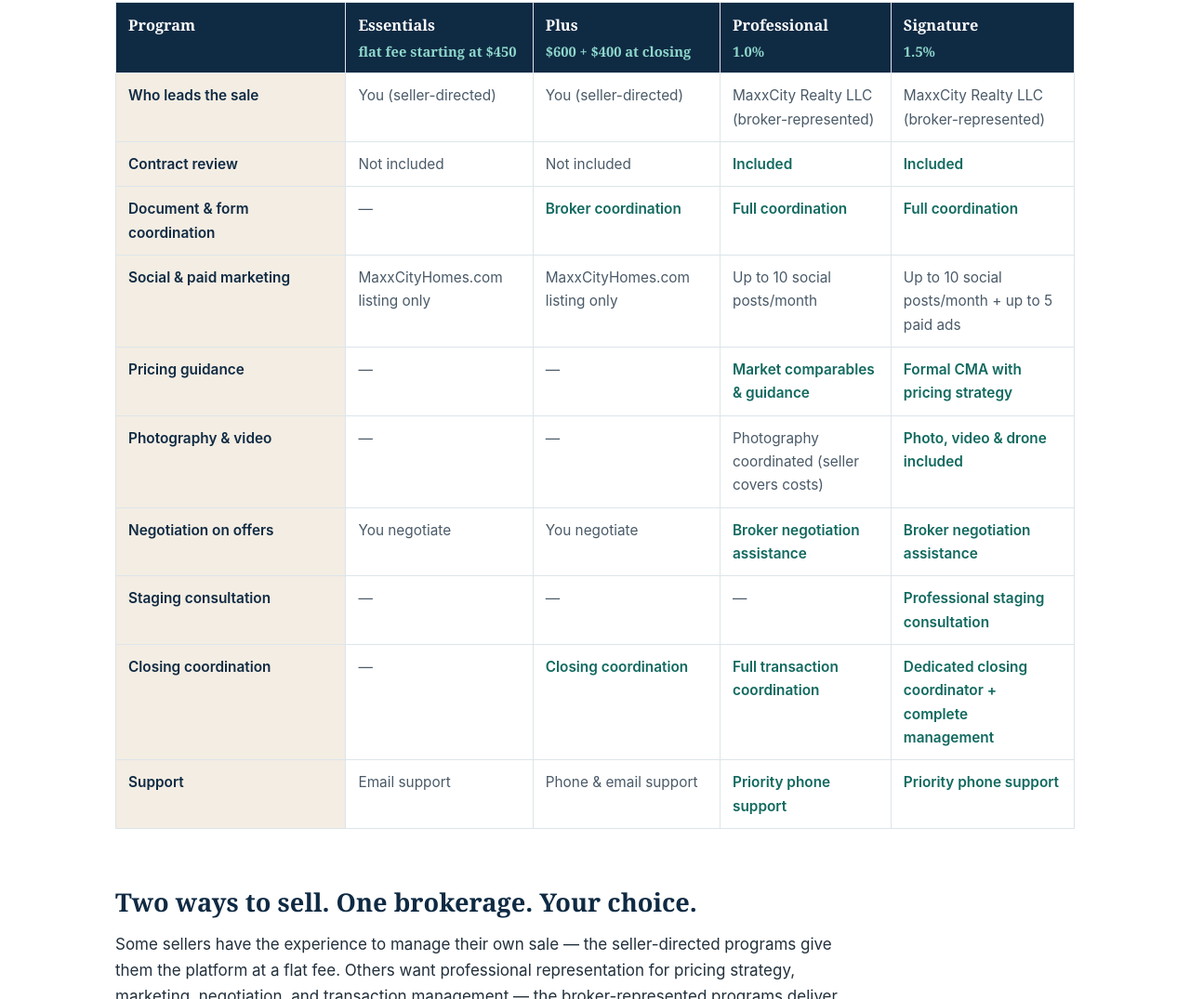
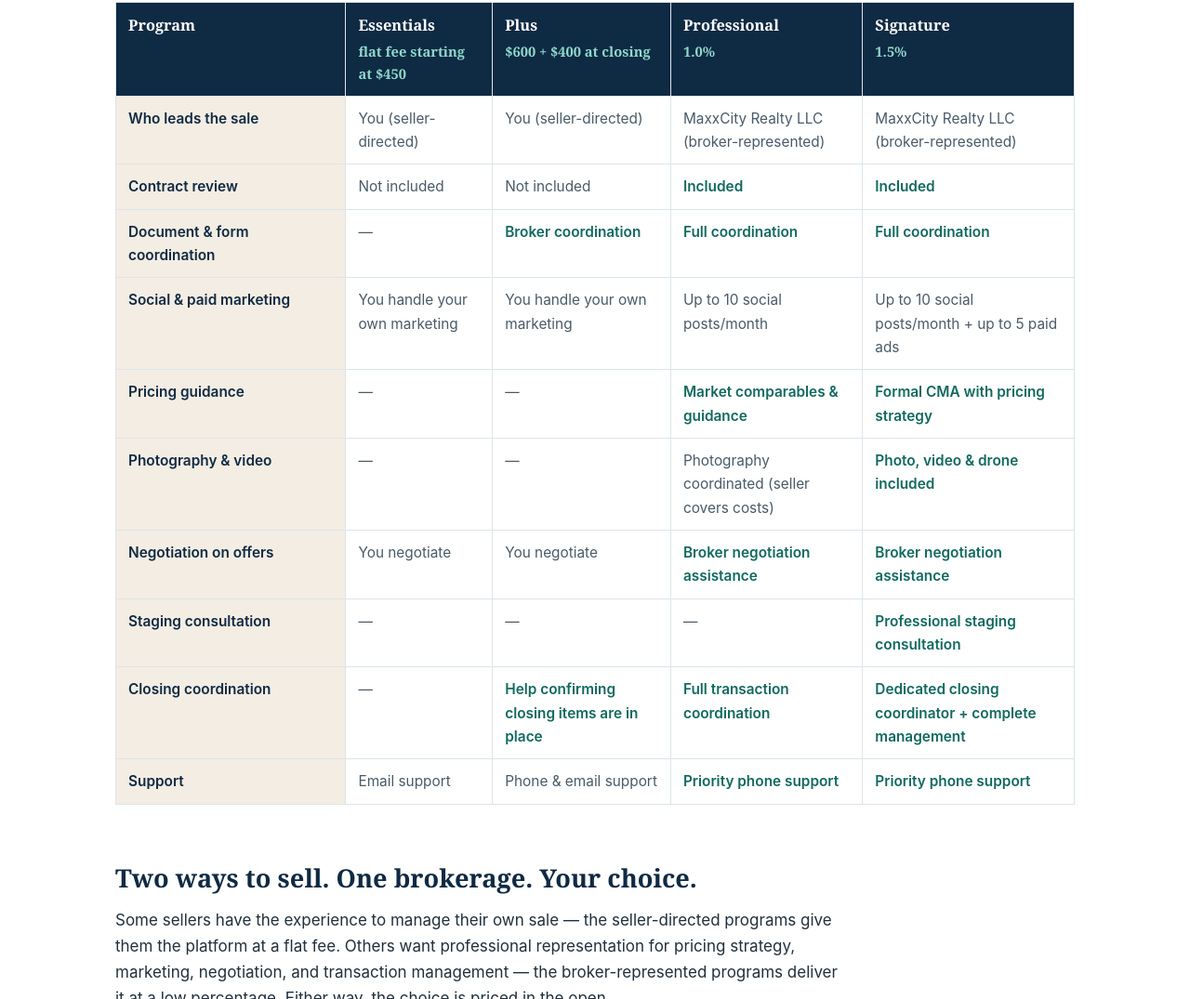
Before and after one commit to Mattnick1flirtorbit/maxxlisting, a plain HTML site: page how-it-works.html in a window 1280 px wide. Shown: the part 2216-3291 px from the top of the page at 93% size. Drawn offline with Linux system fonts and the light colour scheme.

Commit message:
Fix comparison table: flat-fee marketing + Plus closing cells (Bruce Nov 26)

```diff
--- a/how-it-works.html
+++ b/how-it-works.html
@@ -115,8 +115,8 @@
           </tr>
           <tr>
             <th>Social &amp; paid marketing</th>
-            <td>MaxxCityHomes.com listing only</td>
-            <td>MaxxCityHomes.com listing only</td>
+            <td>You handle your own marketing</td>
+            <td>You handle your own marketing</td>
             <td>Up to 10 social posts/month</td>
             <td>Up to 10 social posts/month + up to 5 paid ads</td>
           </tr>
@@ -151,7 +151,7 @@
           <tr>
             <th>Closing coordination</th>
             <td>&mdash;</td>
-            <td class="yes">Closing coordination</td>
+            <td class="yes">Help confirming closing items are in place</td>
             <td class="yes">Full transaction coordination</td>
             <td class="yes">Dedicated closing coordinator + complete management</td>
           </tr>
```
